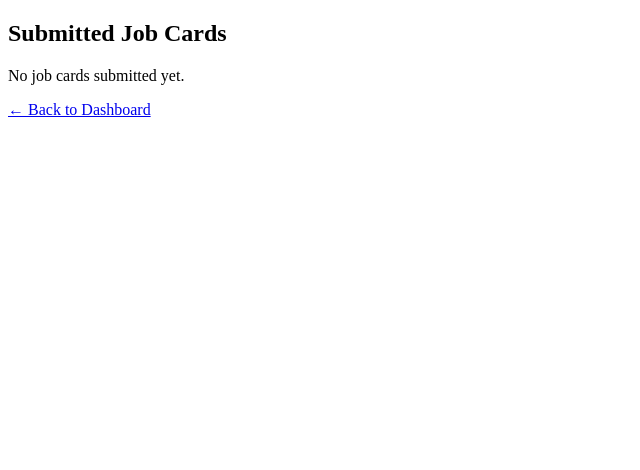
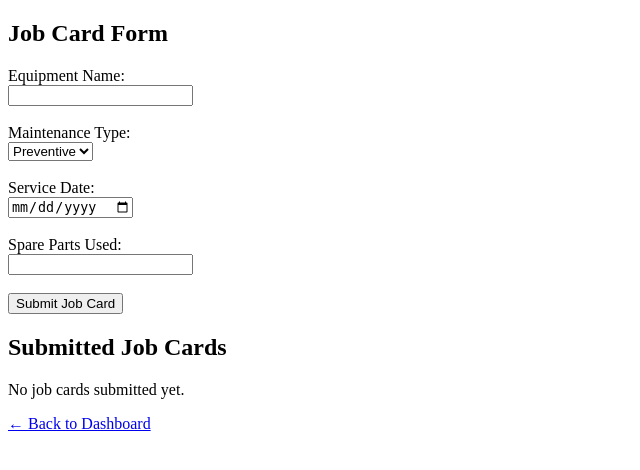
Before and after one commit to biomedlink96/biomedlink, a FastAPI app: page /jobcard in a window 1280 px wide. Shown: the top 470 px of the page, without its empty margins (0-640 px from the left). Run offline with FastAPI, Linux system fonts and the light colour scheme.

Commit message:
Update jobcard.html

```diff
--- a/backend/templates/jobcard.html
+++ b/backend/templates/jobcard.html
@@ -9,6 +9,37 @@
   </style>
 </head>
 <body>
+
+  <h2>Job Card Form</h2>
+
+  {% if success %}
+    <p style="color:green;">Job card submitted successfully!</p>
+    <ul>
+      <li><strong>Equipment Name:</strong> {{ equipment_name }}</li>
+      <li><strong>Maintenance Type:</strong> {{ maintenance_type }}</li>
+      <li><strong>Service Date:</strong> {{ service_date }}</li>
+      <li><strong>Spare Parts Used:</strong> {{ spare_parts_used }}</li>
+    </ul>
+  {% endif %}
+
+  <form method="post" action="/submit-jobcard">
+    <label>Equipment Name:</label><br>
+    <input type="text" name="equipment_name" required><br><br>
+
+    <label>Maintenance Type:</label><br>
+    <select name="maintenance_type">
+      <option value="Preventive">Preventive</option>
+      <option value="Corrective">Corrective</option>
+    </select><br><br>
+
+    <label>Service Date:</label><br>
+    <input type="date" name="service_date" required><br><br>
+
+    <label>Spare Parts Used:</label><br>
+    <input type="text" name="spare_parts_used"><br><br>
+
+    <button type="submit">Submit Job Card</button>
+  </form>
   <h2>Submitted Job Cards</h2>
 
   {% if jobcards %}
```
